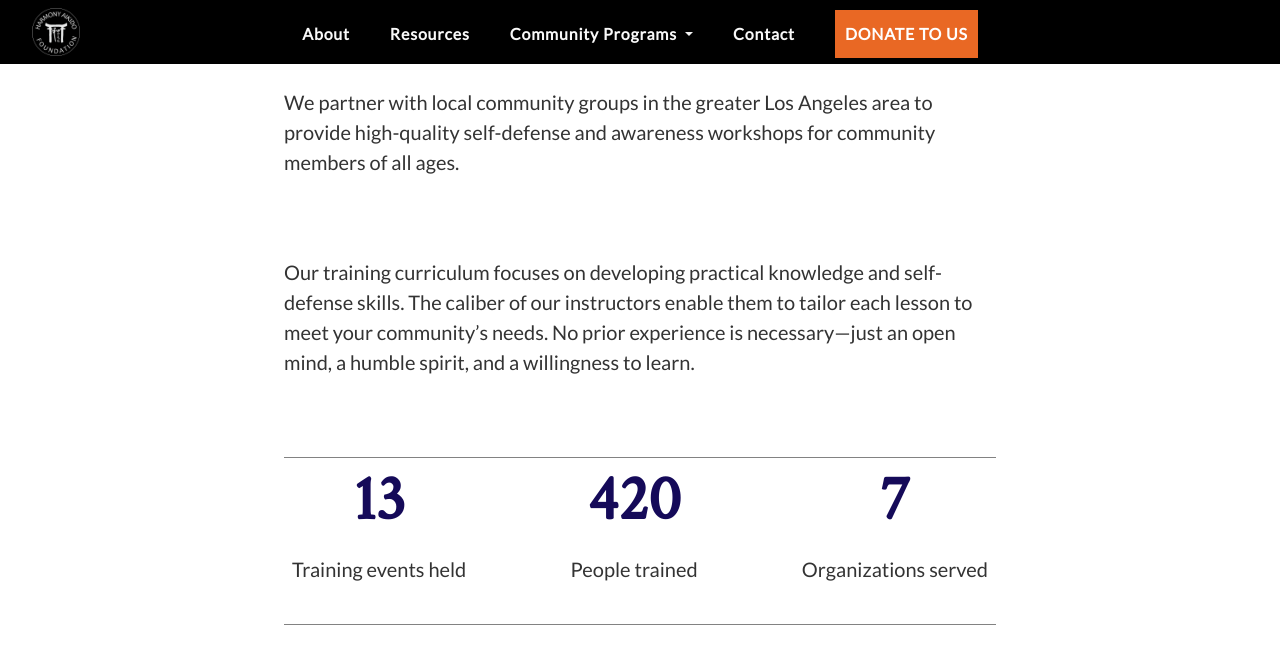
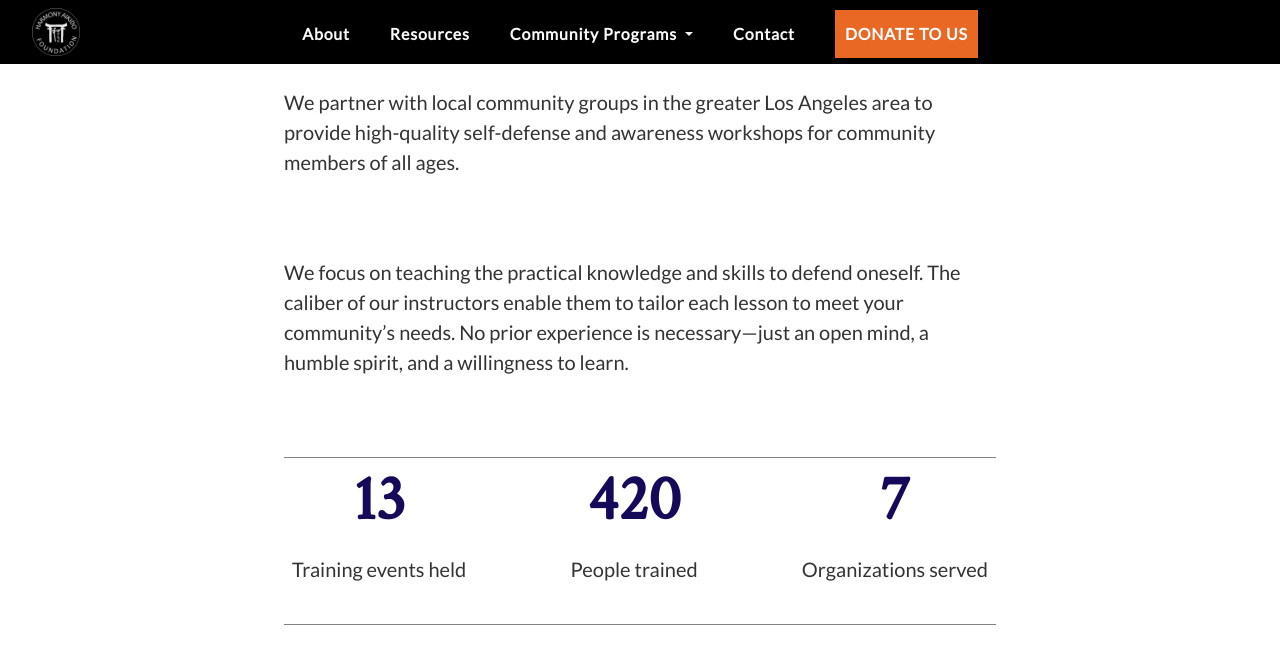
Before and after one commit to hafusaorg/hafusaorg.github.io, a Jekyll site: the page built from about.md, in a window 1280 px wide and 900 px high, scrolled down 1119 px, cut to the strip 0-701 px from the top of the window. Shown: the top 664 px of the strip. Built offline with Jekyll 4.4.1, drawn with Linux system fonts in a browser that asks for light colours; comment, search, counter and statistics services are not loaded.

Commit message:
Updated About

```diff
--- a/about.md
+++ b/about.md
@@ -47,7 +47,7 @@ WHAT WE DO
 
 We partner with local community groups in the greater Los Angeles area to provide high-quality self-defense and awareness workshops for community members of all ages.
 
-Our training curriculum focuses on developing practical knowledge and self-defense skills. The caliber of our instructors enable them to tailor each lesson to meet your community's needs. No prior experience is necessary—just an open mind, a humble spirit, and a willingness to learn.
+We focus on teaching the practical knowledge and skills to defend oneself. The caliber of our instructors enable them to tailor each lesson to meet your community's needs. No prior experience is necessary—just an open mind, a humble spirit, and a willingness to learn.
 
 <section class="numbers">
 
```
